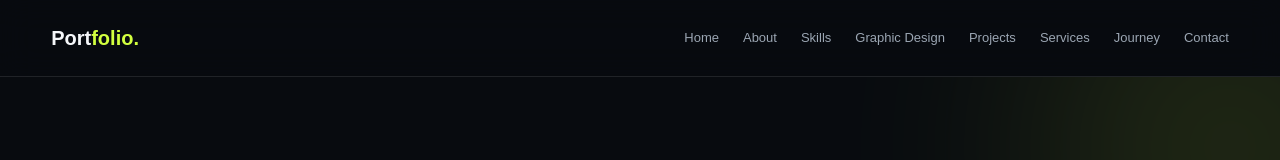
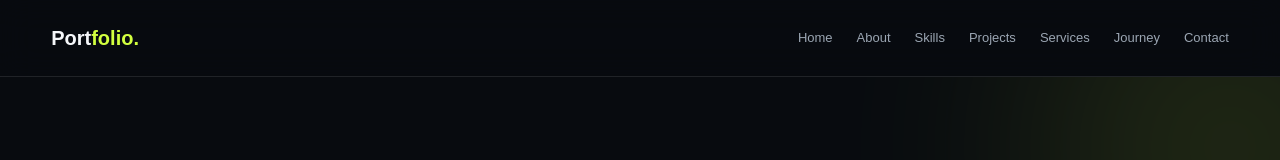
Before and after one commit to qaziasmatkamal/portfolio, a plain HTML site: page index.html in a window 1280 px wide. Shown: the top 160 px of the page. Drawn offline with nearby package versions, Linux system fonts and the light colour scheme.

Commit message:
Add files via upload

```diff
--- a/index.html
+++ b/index.html
@@ -34,7 +34,6 @@
             <a href="#home">Home</a>
             <a href="#about">About</a>
             <a href="#skills">Skills</a>
-            <a href="#graphic-design">Graphic Design</a>
             <a href="#projects">Projects</a>
             <a href="#services">Services</a>
             <a href="#journey">Journey</a>
```
